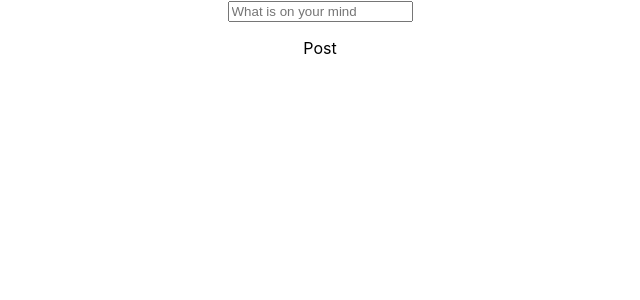
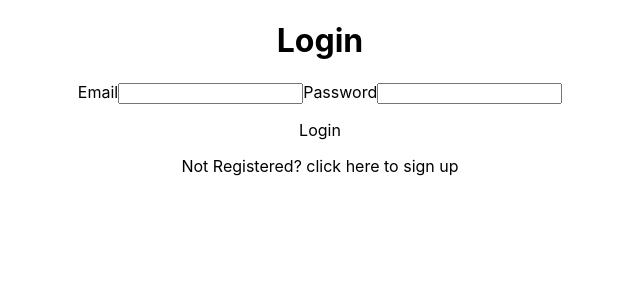
Before and after one commit to rhysw97/social-media, a React (Create React App) app: page / in a window 1280 px wide. Shown: the top 300 px of the page, without its empty margins (320-960 px from the left). Built offline with nearby package versions, Linux system fonts and the light colour scheme.

Commit message:
updated login to send data to backend

```diff
--- a/src/App.js
+++ b/src/App.js
@@ -1,12 +1,13 @@
 import logo from './logo.svg';
 import './App.css';
 import CreatePost from './components/create-post'
+import Login from './components/login';
 
 //allow user to post
 function App() {
   return (
     <div className="App">
-      <CreatePost/>
+      <Login/>
     </div>
   );
 }
--- a/src/components/login.js
+++ b/src/components/login.js
@@ -1,22 +1,48 @@
 import React from "react";
 
 export default function Login() {
+    //sends data submitted to backend.
     const loginUser = () => {
+        const emailInput = document.getElementById('email')
+        const passwordInput = document.getElementById('password')
+
+        const email = emailInput.value
+        const password = passwordInput.value
+
+        console.log(email)
+
+        emailInput.value = ''
+        passwordInput.value = ''
+
+        fetch('localhost:5000/login', {
+            method: 'POST',
+            headers: {
+              'Content-Type': 'application/json'
+            },
+            //sends as JSON string to backend
+            body: JSON.stringify({
+              email: emailInput.value,
+              password: passwordInput.value
+            })
+        })
+
 
     }
+
     return(
        <div>
             <h1>Login</h1>
             <form>
                 <label>
-                    Username
-                    <input id="username" type="text"/>
+                    Email
+                    <input id="email" type="email"/>
                 </label>
+
                 <label>
                     Password
-                    <input id="username" type="password"/>
+                    <input id="password" type="password"/>
                 </label>
-                <p onclick={loginUser}>Login</p>
+                <p onClick={loginUser}>Login</p>
             </form>
             <p>Not Registered? <a>click here</a> to sign up</p>
        </div>
```
Also changed, not shown: src/components/register.js (+11 -1 lines).
